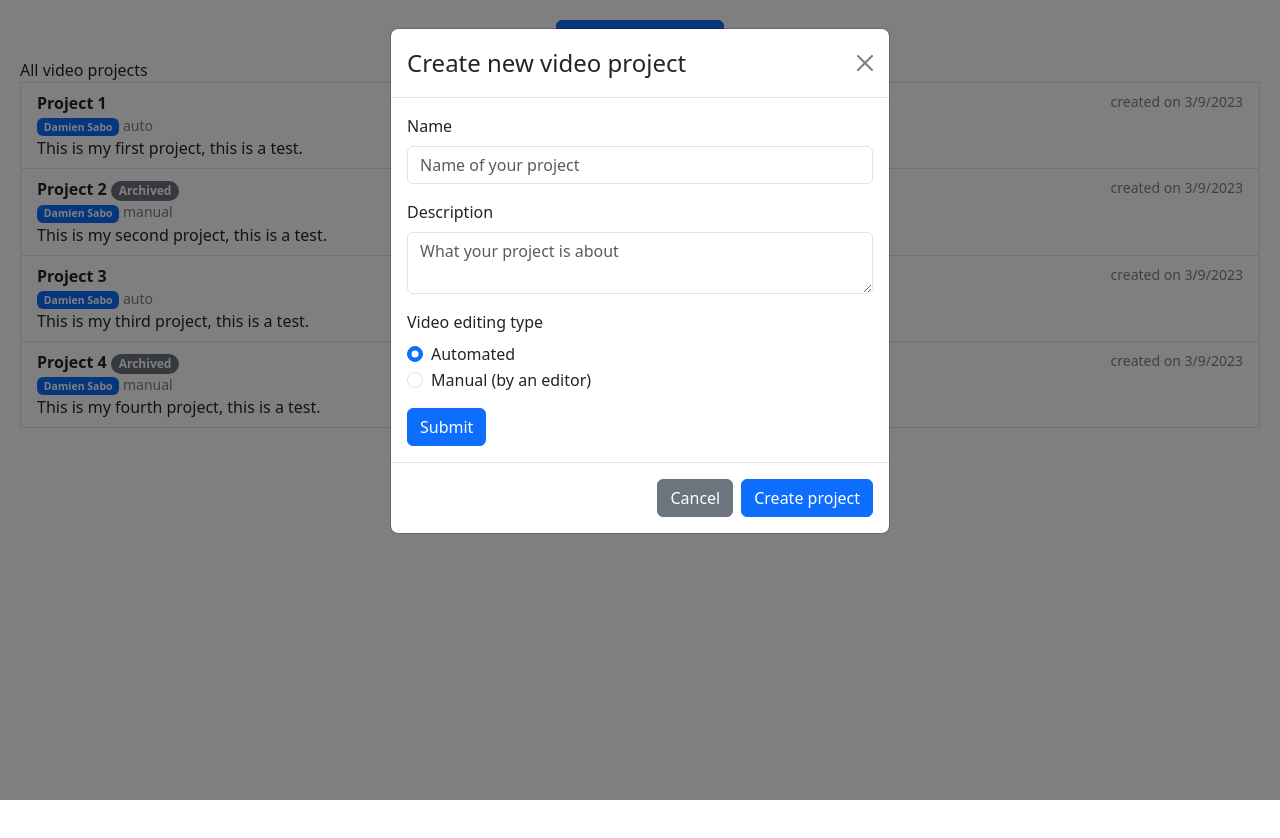
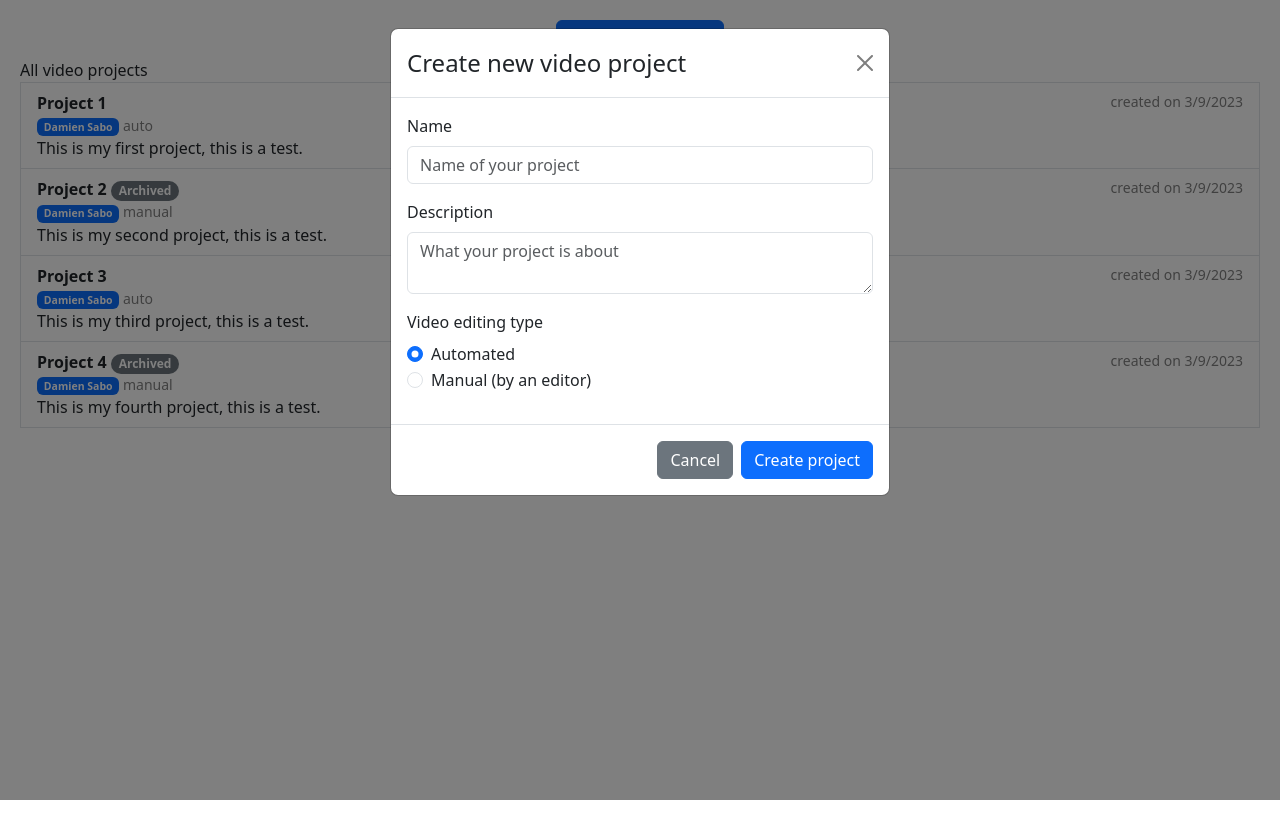
Before and after one commit to damstaylor/video-project-editor, a React (Create React App) app: page / in a window 1280 px wide. Both pictures are taken after a click on the button "Create new project". Built offline with nearby package versions, Linux system fonts and the light colour scheme.

Commit message:
Remove form data from CreateVideoProjectForm.jsx

```diff
--- a/src/components/CreateVideoProjectForm/CreateVideoProjectForm.jsx
+++ b/src/components/CreateVideoProjectForm/CreateVideoProjectForm.jsx
@@ -1,24 +1,7 @@
 import "./CreateVideoProjectForm.css";
-import {Button, Form} from "react-bootstrap";
-import {useState} from "react";
+import {Form} from "react-bootstrap";
 
-export default function CreateVideoProjectForm({onFormSubmit}) {
-  const [formData, setFormData] = useState({
-    name: '',
-    description: '',
-    type: 'auto'
-  });
-  const handleInput = (event) => {
-    const { name, value } = event.target;
-    setFormData({
-      ...formData,
-      [name]: value
-    });
-  };
-  const handleSubmit = (event) => {
-    event.preventDefault();
-    onFormSubmit(formData);
-  };
+export default function CreateVideoProjectForm({formData, handleInput, handleSubmit}) {
   return (
     <>
       <Form onSubmit={handleSubmit}>
@@ -57,7 +40,6 @@
                       onChange={handleInput}
           />
         </Form.Group>
-        <Button type="submit">Submit</Button>
       </Form>
     </>
   );
--- a/src/components/VideoProjectManager/VideoProjectManager.jsx
+++ b/src/components/VideoProjectManager/VideoProjectManager.jsx
@@ -9,34 +9,42 @@
   const [show, setShow] = useState(false);
   const handleClose = () => setShow(false);
   const handleShow = () => setShow(true);
-  const onCreateNewProject = () => {
-    handleShow();
+  const [formData, setFormData] = useState({
+    name: '',
+    description: '',
+    type: 'auto'
+  });
+  const handleInput = (event) => {
+    const { name, value } = event.target;
+    setFormData({
+      ...formData,
+      [name]: value
+    });
   };
-  const handleFormSubmit = (formData) => {
-    const {name, description, type} = formData;
-    console.log("Call API with given parameters:", name, description, type);
+  const handleSubmit = () => {
     handleClose();
   };
   return (
     <>
-      <Button onClick={onCreateNewProject}>Create new project</Button>
+      <Button onClick={handleShow}>Create new project</Button>
       <Modal show={show} onHide={handleClose}>
         <Modal.Header closeButton>
           <Modal.Title>Create new video project</Modal.Title>
         </Modal.Header>
         <Modal.Body>
-          <CreateVideoProjectForm onFormSubmit={handleFormSubmit} />
+          <CreateVideoProjectForm formData={formData} handleInput={handleInput} handleSubmit={handleSubmit} />
         </Modal.Body>
         <Modal.Footer>
           <Button variant="secondary" onClick={handleClose}>
             Cancel
           </Button>
-          <Button variant="primary" onClick={handleFormSubmit}>
+          <Button type="submit" variant="primary" onClick={handleSubmit}>
             Create project
           </Button>
         </Modal.Footer>
       </Modal>
       <VideoProjectList list={mock.list} />
+      <code>{JSON.stringify(formData)}</code>
     </>
   );
 }
```
